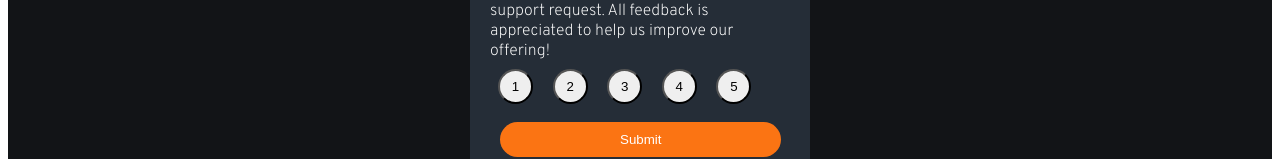
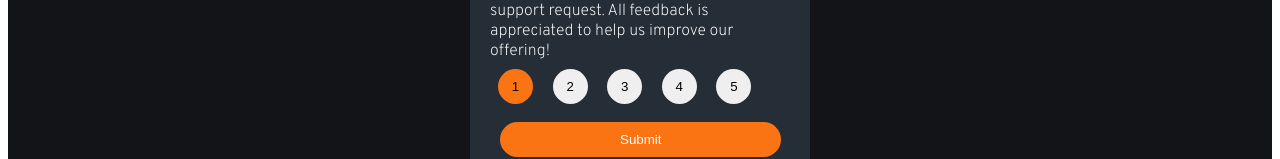
Before and after one commit to AlexWade555/front-end-mentor, a plain HTML site: page 01-interactive-rating-component-main/index.html in a window 1280 px wide. In both pictures the pointer is over the button 515 px from the left and 214 px from the top of the page. Shown: the part 128-287 px from the top of the page. Drawn offline with Linux system fonts and the light colour scheme.

Commit message:
added hover effects

```diff
--- a/01-interactive-rating-component-main/index.html
+++ b/01-interactive-rating-component-main/index.html
@@ -35,6 +35,10 @@
       width: 35px;
       margin: 8px;
       justify-content: center;
+      border: 0px;
+    }
+    .rating:hover {
+      background-color: hsl(25, 97%, 53%);
     }
     .rating + #enabled{
       background-color: black;
```
